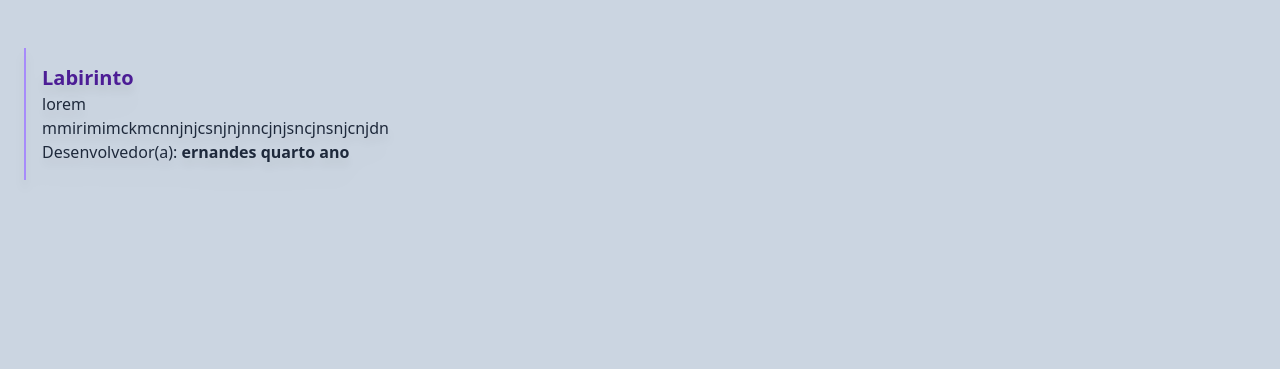
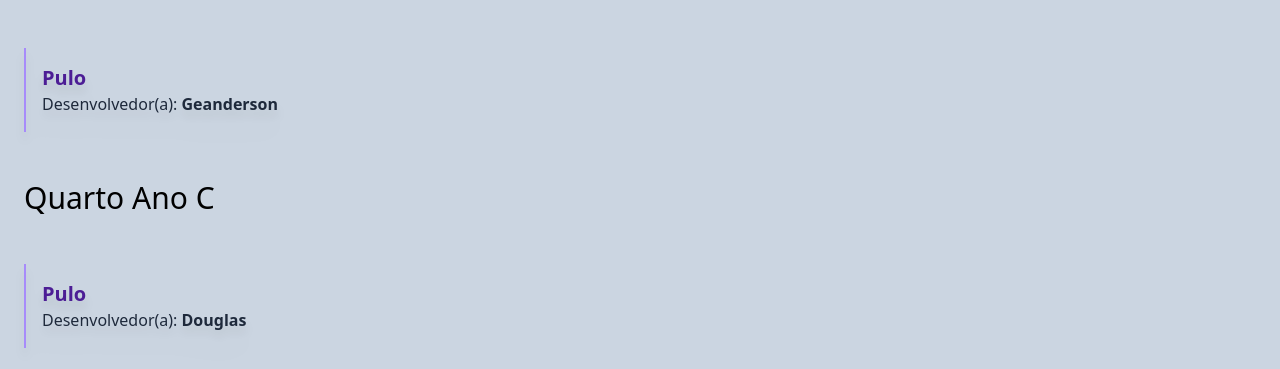
Before and after one commit to ernandesnenen/dulcinealabinfo, a Next.js app: page /Quartoano in a window 1280 px wide. Shown: the part 672-1041 px from the top of the page. Before the commit the page ends 876 px from the top, so only its background shows below. Built offline with nearby package versions, Linux system fonts and the light colour scheme.

Commit message:
geranderson e douglas pulo

```diff
--- a/src/app/Quartoano/page.tsx
+++ b/src/app/Quartoano/page.tsx
@@ -11,12 +11,17 @@ export default function Quartoano() {
         </div>
         <Content titulo="Quarto Ano A">
           <Card
-          link={'#'}
-          titulo={'Labirinto'}
-          descricao={'lorem mmirimimckmcnnjnjcsnjnjnncjnjsncjnsnjcnjdn'}
-          desenvolvedor={'ernandes quarto ano'}/>
+          link={'https://scratch.mit.edu/projects/826078497'}
+          titulo={'Pulo'}
+          desenvolvedor={'Geanderson'}/>
         </Content>
 
+        <Content titulo="Quarto Ano C">
+          <Card
+          link={'https://scratch.mit.edu/projects/826079395'}
+          titulo={'Pulo'}
+          desenvolvedor={'Douglas'}/>
+        </Content>
       </main>
     )
   }
```
